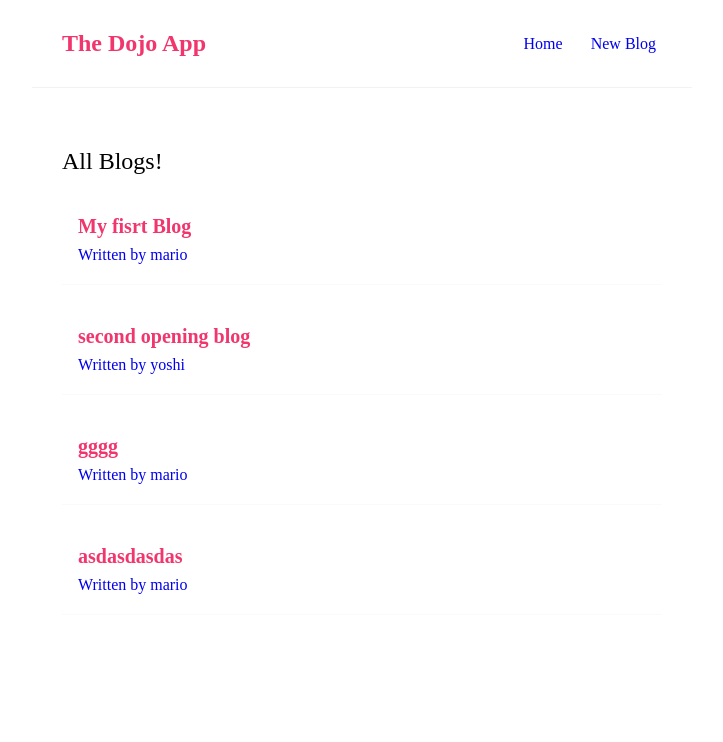
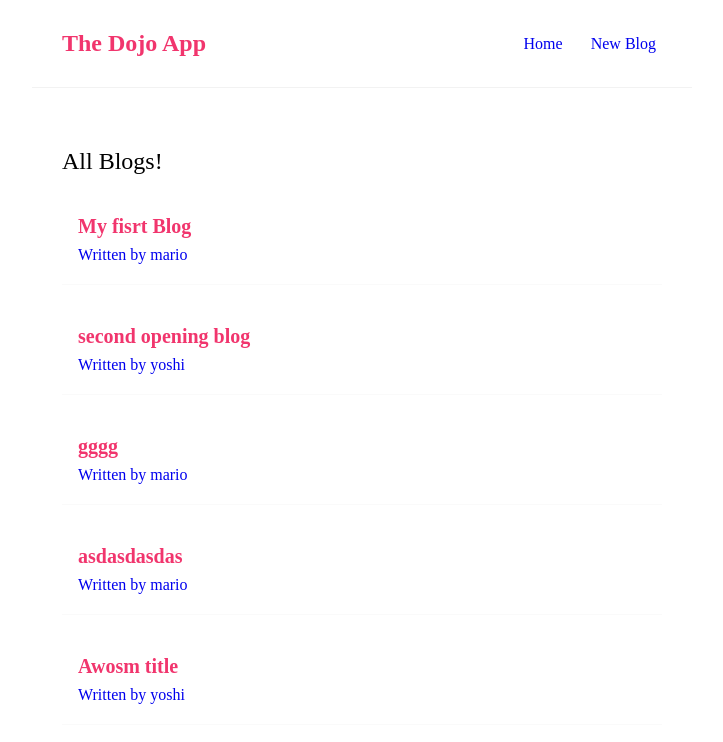
Before and after one commit to ESHFFD/react-todo-app, a React (Create React App) app: page / in a window 1280 px wide. Shown: the top 742 px of the page, without its empty margins (278-1001 px from the left). Built offline with nearby package versions, Linux system fonts and the light colour scheme; data requests are answered from the project's data file.

Commit message:
use navigate insted of using use history to navigate between pages after adding blog

```diff
--- a/data/db.json
+++ b/data/db.json
@@ -23,6 +23,12 @@
       "body": "asdasdd",
       "author": "mario",
       "id": 4
+    },
+    {
+      "title": "Awosm title ",
+      "body": "lorammmmmm isp sdasdasd ",
+      "author": "yoshi",
+      "id": 5
     }
   ]
 }
--- a/src/Create.js
+++ b/src/Create.js
@@ -1,11 +1,12 @@
 import { useState } from "react";
-// import { json } from "react-router-dom";
+import { useNavigate } from "react-router-dom";
 
 const Create = () => {
   const [title, setTitle] = useState("");
   const [body, setBody] = useState("");
   const [author, setAurtor] = useState("mario");
   const [isPending, setIsPednding] = useState(false);
+  const navigate = useNavigate();
 
   const handelSubmit = (e) => {
     e.preventDefault();
@@ -23,6 +24,7 @@ const Create = () => {
       .then(() => {
         console.log("new blog added");
         setIsPednding(false);
+        navigate("/");
       })
       .catch((err) => {
         console.log(err.message);
```
